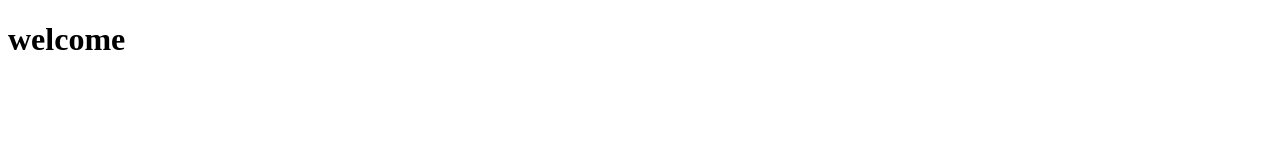
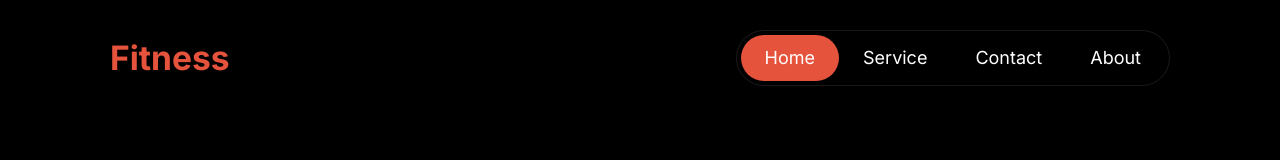
Before and after one commit to Md-Dalim-Hossain/your-fitness, a plain HTML site: page index.html in a window 1280 px wide. Drawn offline with Linux system fonts and the light colour scheme.

Commit message:
add navbar section

```diff
--- a/index.html
+++ b/index.html
@@ -4,8 +4,23 @@
     <meta charset="UTF-8">
     <meta name="viewport" content="width=device-width, initial-scale=1.0">
     <title>Document</title>
+    <link rel="stylesheet" href="styles/style.css">
+    <link rel="stylesheet" href="styles/responsive.css">
 </head>
-<body>
-    <h1>welcome</h1>
+<body class="inter-font body">
+    <header class="header">
+        <nav class="navbar display-flex max-width">
+            <h1 class="nav-title">Fitness</h1>
+            <ul class="nav-item-container display-flex">
+                <li class="nav-item home-link"><a href="" class="nav-link">Home</a></li>
+                <li class="nav-item"><a href="" class="nav-link">Service</a></li>
+                <li class="nav-item"><a href="" class="nav-link">Contact</a></li>
+                <li class="nav-item"><a href="" class="nav-link">About</a></li>
+            </ul>
+            <div class="responsive-nav-container">
+                <img class="responsive-nav-icon" src="./icon/burger-menu.png" alt="">
+            </div>
+        </nav>
+    </header>
 </body>
 </html>
--- /dev/null
+++ b/styles/style.css
@@ -0,0 +1,86 @@
+/* google font */
+@import url('https://fonts.googleapis.com/css2?family=Inter:ital,opsz,wght@0,14..32,100..900;1,14..32,100..900&display=swap');
+.inter-font {
+  font-family: "Inter", sans-serif;
+  font-optical-sizing: auto;
+  font-style: normal;
+}
+
+/* universal selector */
+*{
+  margin: 0;
+  padding: 0;
+  box-sizing: border-box;
+}
+
+/* shared style */
+.main-title{
+  font-size: 3rem;
+  font-weight: 900;
+  line-height: 1.2;
+  color: #ffffff;
+  margin-bottom: 14px;
+}
+.paragraph{
+  font-size: 1rem;
+  line-height: 24px;
+  letter-spacing: 0.3px;
+  color: rgba(255, 255, 255, 0.5);
+  margin-bottom: 30px;
+}
+.btn-primary{
+  padding: 16px 40px;
+  background-color: #E6533C;
+  border: none;
+  border-radius: 42px;
+  color: #ffffff;
+  font-size: 1.10rem;
+  font-weight: 600;
+  line-height: 22px;
+}
+.display-flex{
+  display: flex;
+  align-items: center;
+}
+.max-width{
+  max-width: 1060px;
+  margin: 0 auto;
+}
+
+/* style main body tag */
+.body{
+  background-color: #000000;
+}
+
+/* header section style here */
+.navbar{
+  justify-content: space-between;
+  margin-top: 30px;
+}
+.nav-title{
+  color: #E6533C;
+  line-height: 1.2px;
+  font-size: 2.10rem;
+}
+.nav-item-container{
+  border: 1px solid rgba(255, 255, 255, 0.1);
+  padding: 4px;
+  border-radius: 39px;
+}
+.nav-item{
+  list-style: none;
+  padding: 12px 24px;
+}
+.nav-link{
+  text-decoration: none;
+  font-size: 18px;
+  line-height: 1.2;
+  color: #ffffff;
+}
+.home-link{
+  background-color: #E6533C;
+  border-radius: 46px;
+}
+.responsive-nav-container{
+  display: none;
+}
```
Also changed, not shown: icon/burger-menu.png (added), styles/responsive.css (added).
